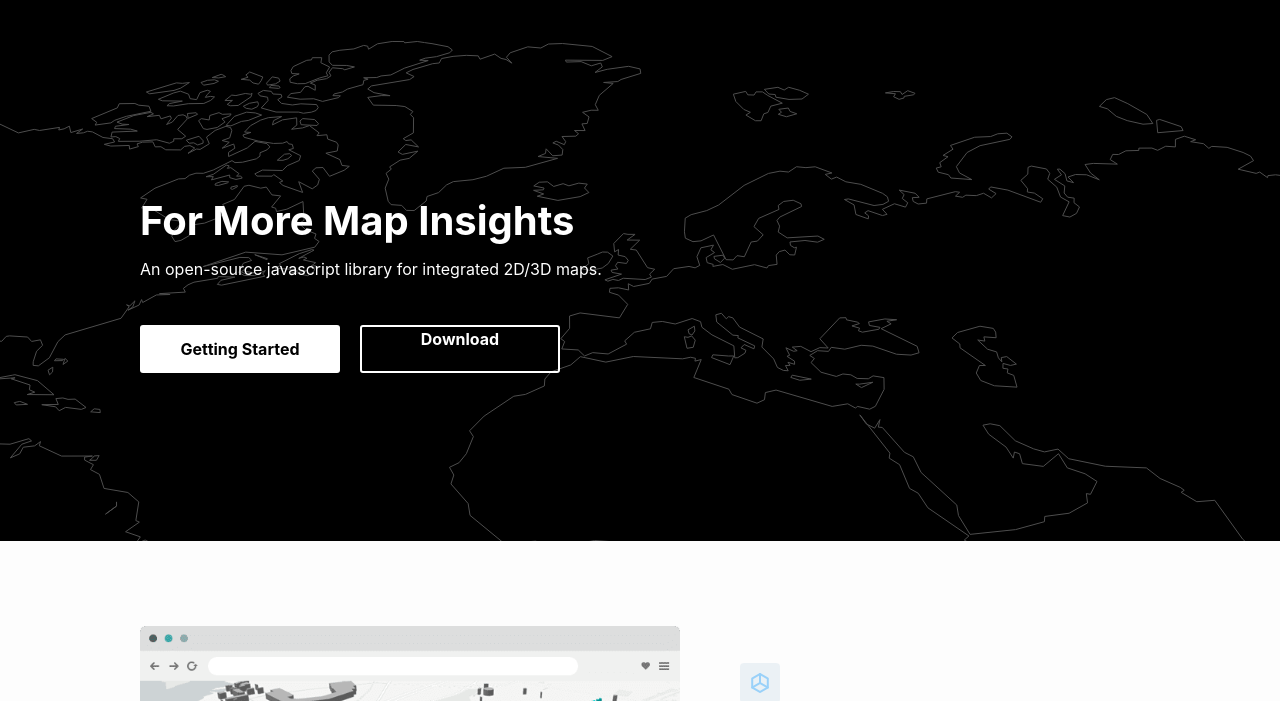
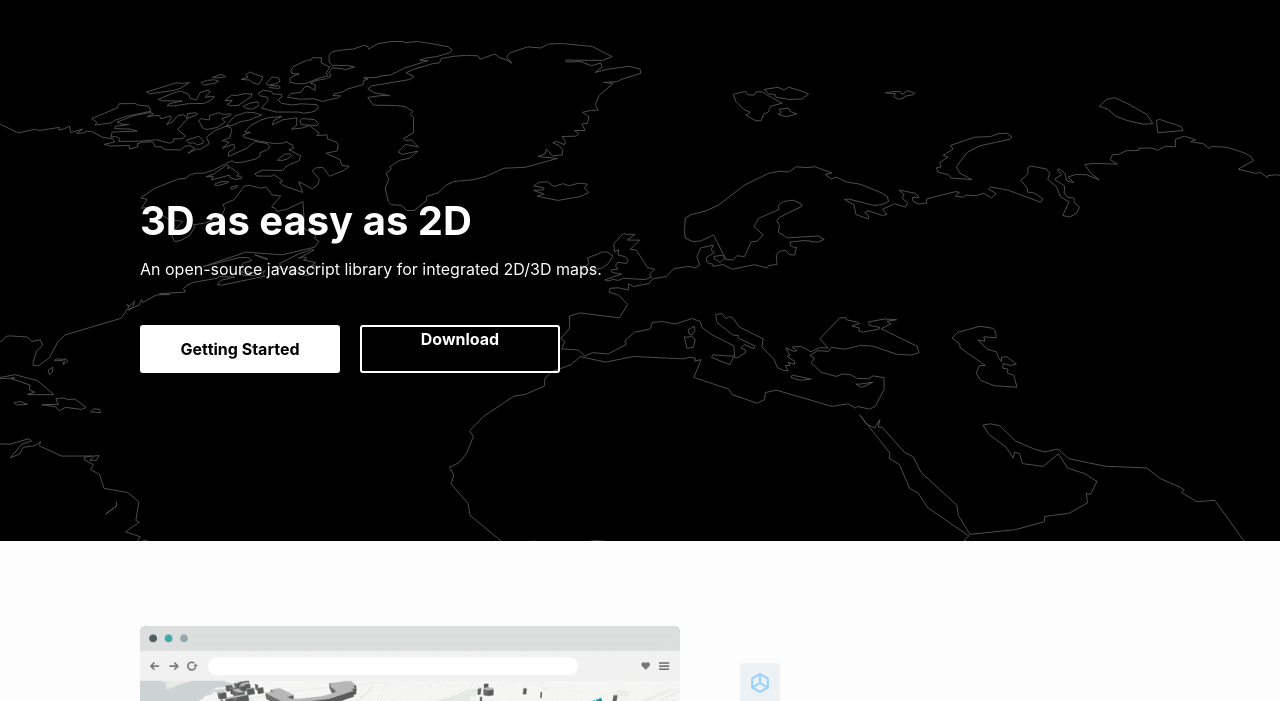
Before and after one commit to maptalks/maptalks.github.io, a website: page src/index.html in a window 1280 px wide. Shown: the part 99-800 px from the top of the page. Drawn offline with nearby package versions, Linux system fonts and the light colour scheme; files that its build step writes are made by us from their sources; no server answers.

Commit message:
update slogan

```diff
--- a/src/index.html
+++ b/src/index.html
@@ -100,7 +100,7 @@
                     </div>
                 </div>
                 <div class="banner-panel center-block">
-                    <div class="slogan">For More Map Insights</div>
+                    <div class="slogan">3D as easy as 2D</div>
                     <div class="slogan-detail">
                         An open-source javascript library for integrated 2D/3D maps.
                     </div>
```
